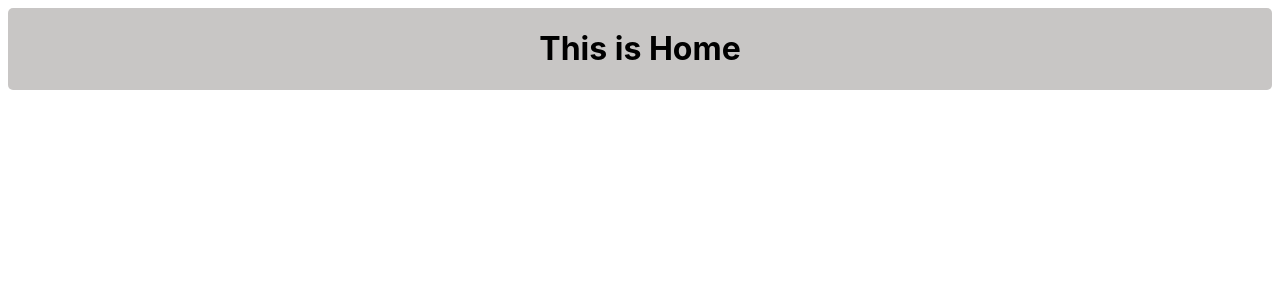
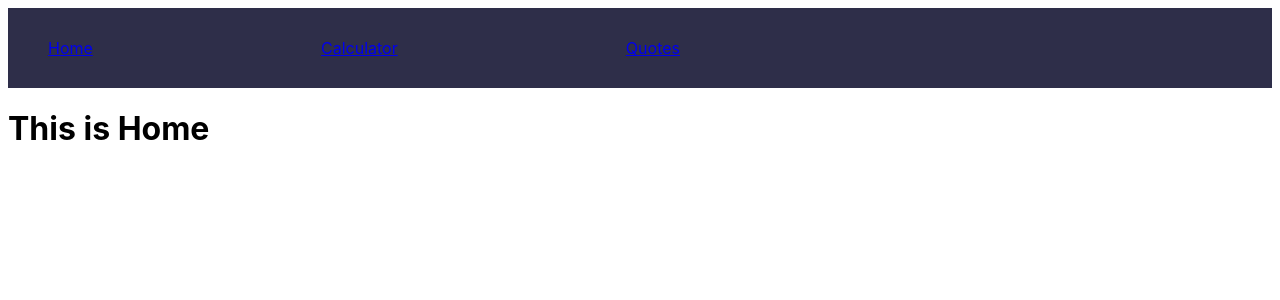
Before and after one commit to Audrey-Ella-xo/calculator, a React (Create React App) app: page / in a window 1280 px wide. Shown: the top 300 px of the page. Built offline with nearby package versions, Linux system fonts and the light colour scheme.

Commit message:
add links to nav

```diff
--- a/src/components/Nav.js
+++ b/src/components/Nav.js
@@ -1,11 +1,18 @@
 import React from 'react';
+import { Link } from 'react-router-dom';
 
 const Nav = () => (
   <nav>
-    <ul>
-      <li>Home</li>
-      <li>Calculator</li>
-      <li>Quotes</li>
+    <ul className="nav-links">
+      <Link to="/">
+        <li>Home</li>
+      </Link>
+      <Link to="/calculator">
+        <li>Calculator</li>
+      </Link>
+      <Link to="/quotes">
+        <li>Quotes</li>
+      </Link>
     </ul>
   </nav>
 );
--- a/src/components/Router.js
+++ b/src/components/Router.js
@@ -3,14 +3,18 @@ import { BrowserRouter as Router, Switch, Route } from 'react-router-dom';
 import Home from './Home';
 import App from './App';
 import Quotes from './Quotes';
+import Nav from './Nav';
 
 const Routes = () => (
   <Router>
-    <Switch>
-      <Route path="/" exact component={Home} />
-      <Route path="/calculator" exact component={App} />
-      <Route path="/quotes" exact component={Quotes} />
-    </Switch>
+    <div>
+      <Nav />
+      <Switch>
+        <Route path="/" exact component={Home} />
+        <Route path="/calculator" exact component={App} />
+        <Route path="/quotes" exact component={Quotes} />
+      </Switch>
+    </div>
   </Router>
 );
 
--- a/src/index.css
+++ b/src/index.css
@@ -1,10 +1,5 @@
 
 #root {
-  display: flex;
-  border-radius: 5px;
-  background-color: #726c6b63;
-  align-items: center;
-  justify-content: center;
   font-family:
     -apple-system,
     BlinkMacSystemFont,
@@ -73,3 +68,20 @@
   border: none;
   outline: none;
 }
+
+nav{
+  display: flex;
+  justify-content: space-between;
+  align-items: center;
+  min-height: 10vh;
+  background-color: rgb(46, 46, 73);
+  color: aliceblue;
+}
+
+.nav-links{
+  width: 50%;
+  display: flex;
+  justify-content: space-between;
+  align-items: center;
+  list-style: none;
+}
```
Also changed, not shown: 1 other file (tests, documents, lock files or other folders).
